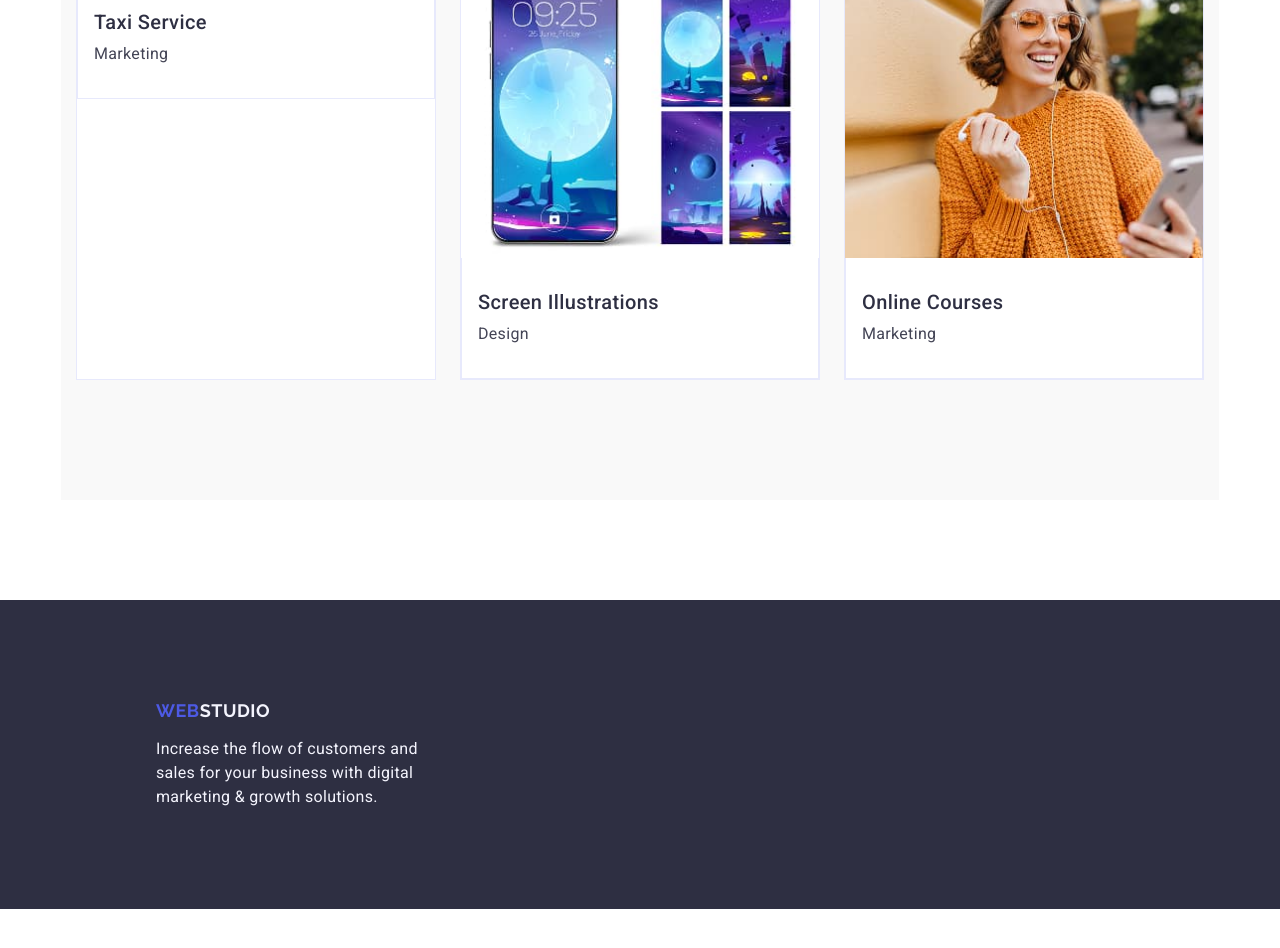
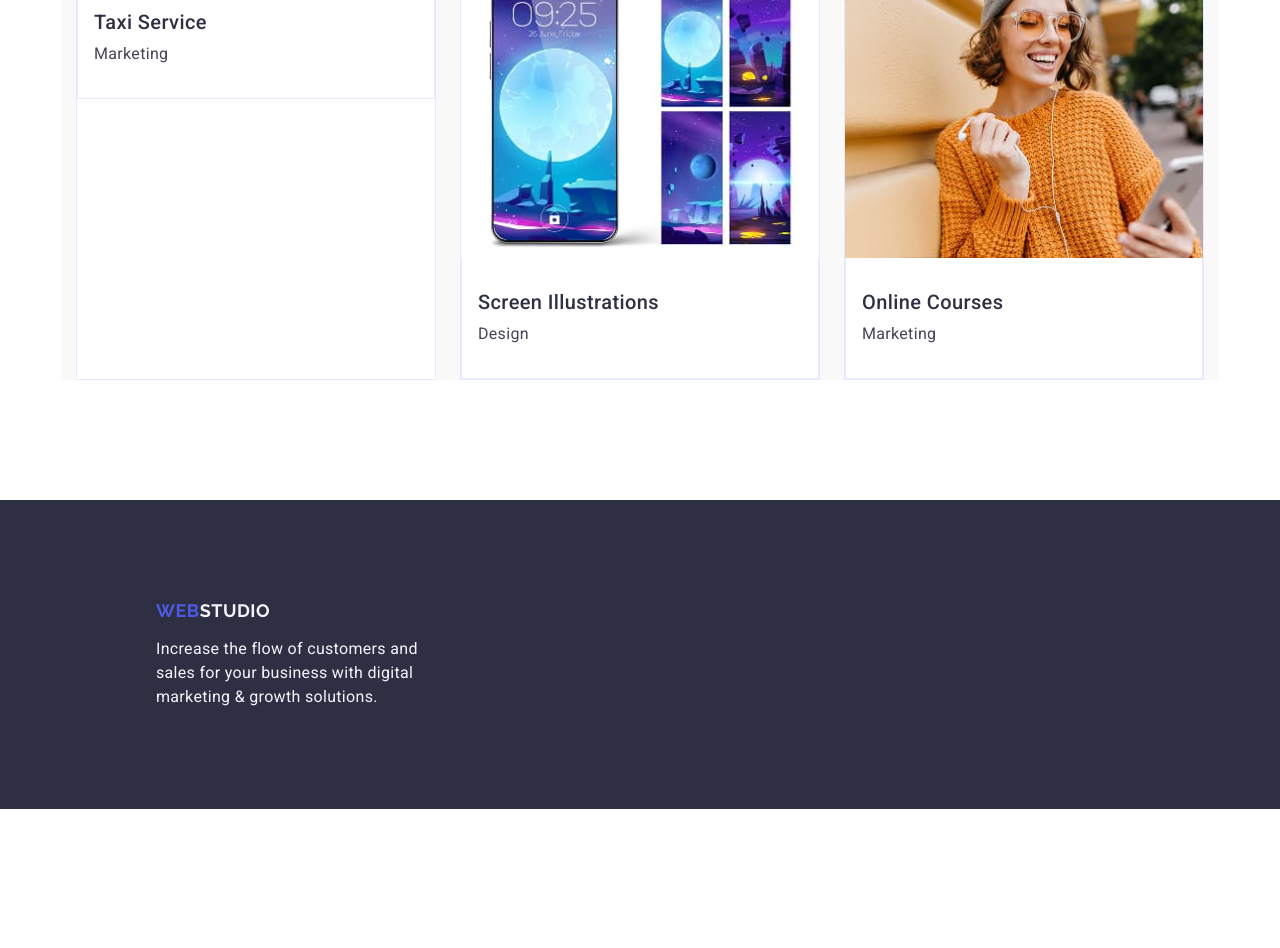
Before and after one commit to OksanaDemchenko/goit-markup-hw-03, a plain HTML site: page index.html in a window 1280 px wide. Shown: the part 2523-3471 px from the top of the page. After the commit the page ends 3332 px from the top, so only its background shows below. Drawn offline with nearby package versions, Linux system fonts and the light colour scheme.

Commit message:
modified files

```diff
--- a/css/styles.css
+++ b/css/styles.css
@@ -55,6 +55,7 @@ img {
     flex-wrap: wrap;
     justify-content: center;
 }
+
 
 /* Section styles start */
  /* Header styles start */
@@ -149,11 +150,11 @@ img {
 /* Hero section styles start */
 
 .hero-section {
+    width: 100%;
     padding: 188px 0;
+    text-align: center;
     background-color: #2e2f42;
 
-    text-align: center;
-    width: 100%;
 }
 .hero-container {
     max-width: 1440px;
@@ -268,9 +269,7 @@ img {
     margin: 0 auto;
     padding: 0 0;
     box-sizing: border-box;
-
 }
-
 .section-title-two {
     font-size: 36px;
     line-height: 1.11;
@@ -280,18 +279,12 @@ img {
     color: #2e2f42;
     margin-bottom: 72px;
 }
-
-
 .team-list {
     display: flex;
     gap: 24px;
     flex-wrap: wrap;
     justify-content: center;
-
-
 }
-
-
 .team-item {
     background-color: #ffffff;
     flex-basis: calc((100% - 72px) / 4);
@@ -302,7 +295,6 @@ img {
 .team-info {
     padding: 32px 0;
 }
-
 .team-subtitle {
     font-weight: 500;
     font-size: 20px;
@@ -313,7 +305,6 @@ img {
     margin-bottom: 8px;
     text-align: center;
 }
-
 
 .team-text {
     font-size: 16px;
@@ -326,16 +317,16 @@ img {
 /* Team section styles end */
 /* Portfolio section styles start */
 
-
+.portfolio-section {
+    padding: 120px 0;
+}
 .portfolio-container {
     max-width: 1158px;
     background-color: #f9f9f9;
-    padding: 120px 0;
     margin-left: auto;
     margin-right: auto;
     padding-left: 15px;
     padding-right: 15px;
-
   }
 
 .section-title-three {
@@ -388,24 +379,26 @@ img {
     line-height: 1.5;
     letter-spacing: 0.02em;
     color: #434455;
-
     margin: 0;
 }
 /* Portfolio section styles end */
 /* Footer styles start */
 
 .footer {
+    max-width: 1440px;
     padding: 100px 0;
+    margin: 0 auto;
+    background-color: #2e2f42;
 }
 .footer-container {
-    background-color: #2e2f42;
-    padding: 100px 0;
     max-width: 1440px;
     padding-left: 156px;
     margin: 0 auto;
     display: flex;
     flex-direction: column;
     align-items: flex-start;
+    margin: 0 auto;
+    background-color: #2e2f42;
 }
 
 .footer-logo {
```
